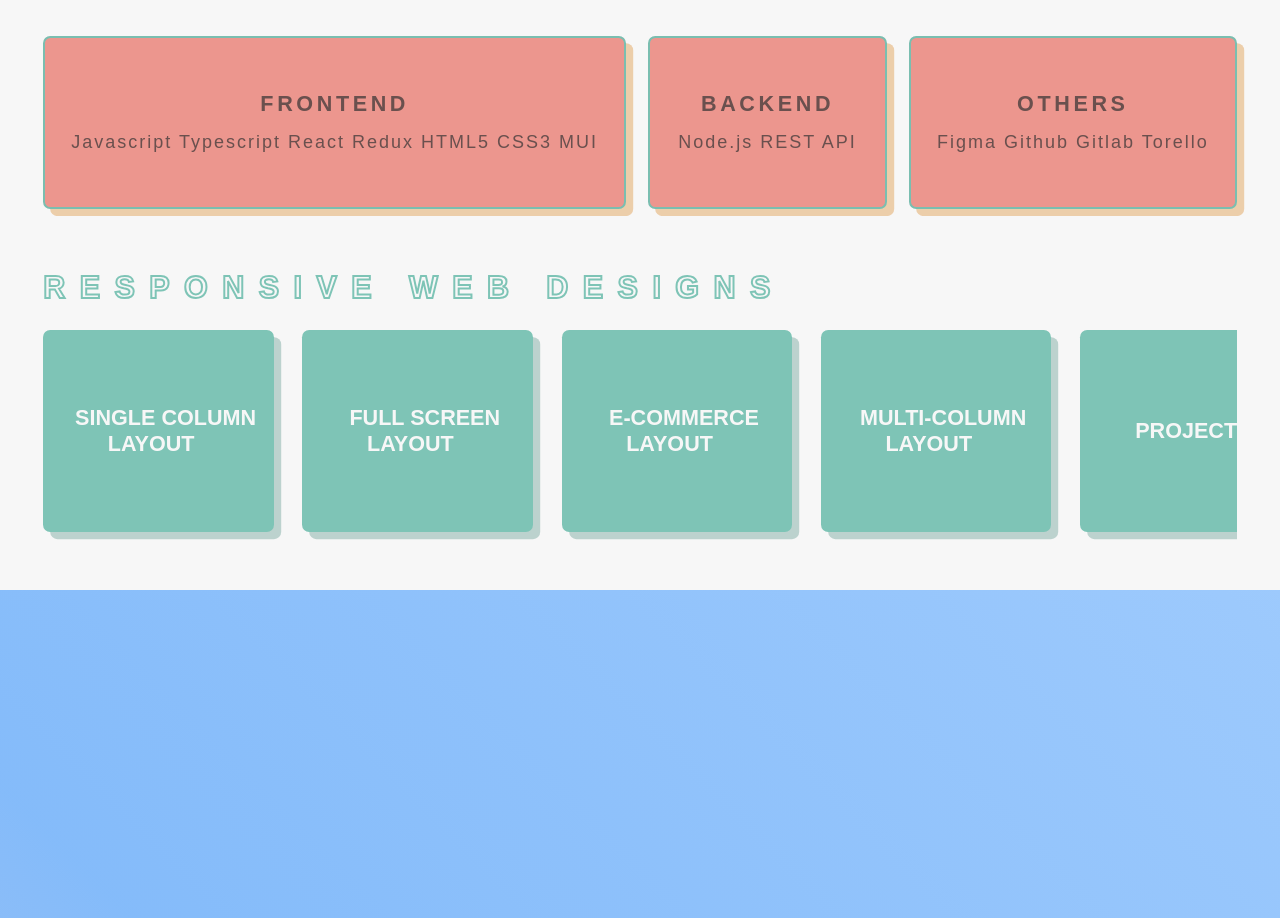
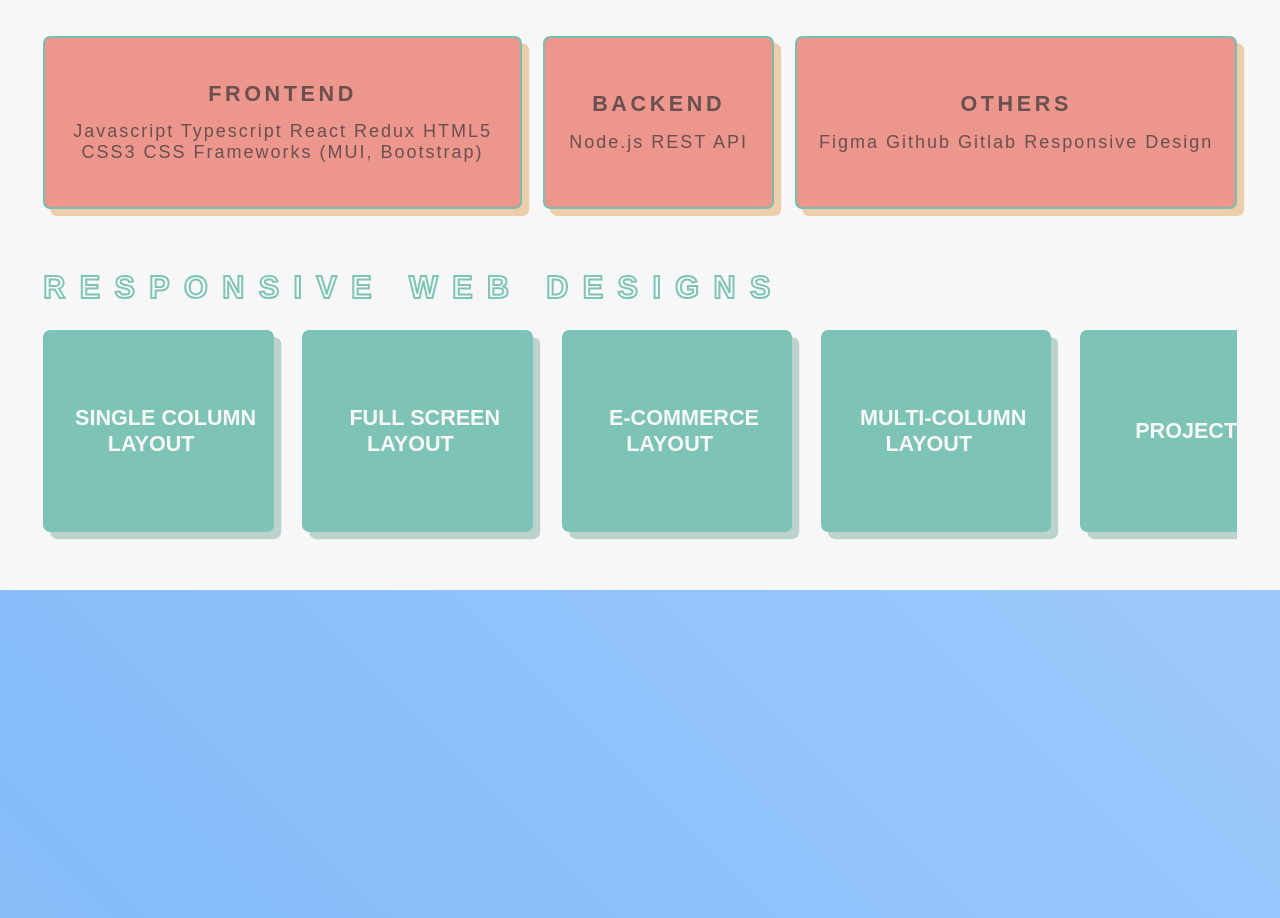
Before and after one commit to makiyo-ronkko/makiyo-app, a React (Create React App) app: page / in a window 1280 px wide. Shown: the part 1060-1978 px from the top of the page. Built offline with nearby package versions, Linux system fonts and the light colour scheme.

Commit message:
master: chore: update skills

```diff
--- a/src/components/Main/Skills.tsx
+++ b/src/components/Main/Skills.tsx
@@ -16,7 +16,10 @@ export const Skills = () => {
 					<p className={`${Styles.text} ${Styles.textLetterSpace}`}>
 						<b>Frontend</b>
 					</p>
-					<p>Javascript Typescript React Redux HTML5 CSS3 MUI</p>
+					<p>
+						Javascript Typescript React Redux HTML5 CSS3 CSS Frameworks (MUI,
+						Bootstrap)
+					</p>
 				</div>
 				<div className={Styles.card}>
 					<p className={`${Styles.text} ${Styles.textLetterSpace}`}>
@@ -28,7 +31,7 @@ export const Skills = () => {
 					<p className={`${Styles.text} ${Styles.textLetterSpace}`}>
 						<b>Others</b>
 					</p>
-					<p>Figma Github Gitlab Torello</p>
+					<p>Figma Github Gitlab Responsive Design</p>
 				</div>
 			</div>
 		</div>
```
